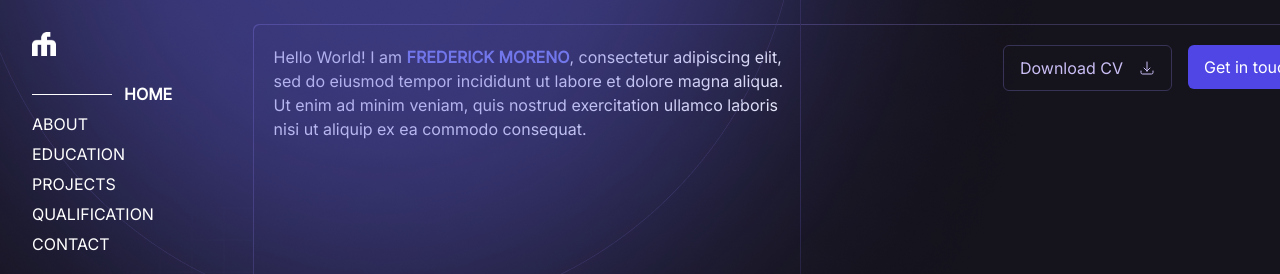
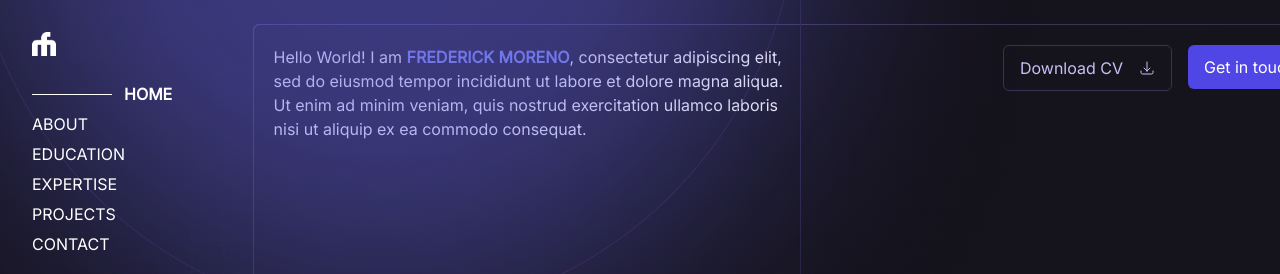
Before and after one commit to fwedwicc/FM-Portfolio, a React (Vite) app in the folder fm-portfolio/: page / in a window 1280 px wide. Shown: the top 274 px of the page. Built offline with nearby package versions, Linux system fonts and the light colour scheme.

Commit message:
Added new section 'Expertise'

```diff
--- a/fm-portfolio/src/App.jsx
+++ b/fm-portfolio/src/App.jsx
@@ -1,5 +1,5 @@
 import React from 'react'
-import { Sidebar, Hero, About, Education, Project } from './components'
+import { Sidebar, Hero, About, Education, Expertise, Project } from './components'
 import useLenisScroll from './hooks/useLenisScroll';
 import useActivateLink from './hooks/useActivateLink';
 
@@ -25,8 +25,12 @@ export default function App() {
       <section ref={(el) => (sectionsRef.current[2] = el)} className='bg-grid-1 bg-contain bg-center bg-no-repeat' id='education'>
         <Education />
       </section>
+      {/* Expertise Section */}
+      <section ref={(el) => (sectionsRef.current[3] = el)} className='h-screen border' id='expertise'>
+        <Expertise />
+      </section>
       {/* Project Section */}
-      <section ref={(el) => (sectionsRef.current[3] = el)} className=' h-screen' id='projects'>
+      <section ref={(el) => (sectionsRef.current[4] = el)} className=' h-screen' id='projects'>
         <Project />
       </section>
     </>
--- /dev/null
+++ b/fm-portfolio/src/components/Expertise.jsx
@@ -0,0 +1,11 @@
+import React from 'react'
+
+const Expertise = () => {
+  return (
+    <div>
+      <h1 className='text-3xl font-bold text-white'>Hello Universe!</h1>
+    </div>
+  )
+}
+
+export default Expertise
--- a/fm-portfolio/src/components/Project.jsx
+++ b/fm-portfolio/src/components/Project.jsx
@@ -32,7 +32,7 @@ const Project = () => {
                     <path stroke="currentColor" strokeLinecap="round" strokeLinejoin="round" strokeWidth="1.5" d="M19 12H5m14 0-4 4m4-4-4-4" />
                   </svg>
                 </Button>
-                <Button text={'View on GitHub'} styles={'z-10 bg-transparent border border-[#373357] text-[#cabef4] flex justify-center items-center gap-4'}>
+                <Button text={'View on GitHub'} styles={'z-10 bg-[#1f1d37]/50 border border-[#4a4473] text-[#cabef4] flex justify-center items-center gap-4'}>
                   <svg className='lg:w-5 w-4 lg:h-5 h-4' aria-hidden="true" xmlns="http://www.w3.org/2000/svg" width="24" height="24" fill="currentColor" viewBox="0 0 24 24">
                     <path fill-rule="evenodd" d="M12.006 2a9.847 9.847 0 0 0-6.484 2.44 10.32 10.32 0 0 0-3.393 6.17 10.48 10.48 0 0 0 1.317 6.955 10.045 10.045 0 0 0 5.4 4.418c.504.095.683-.223.683-.494 0-.245-.01-1.052-.014-1.908-2.78.62-3.366-1.21-3.366-1.21a2.711 2.711 0 0 0-1.11-1.5c-.907-.637.07-.621.07-.621.317.044.62.163.885.346.266.183.487.426.647.71.135.253.318.476.538.655a2.079 2.079 0 0 0 2.37.196c.045-.52.27-1.006.635-1.37-2.219-.259-4.554-1.138-4.554-5.07a4.022 4.022 0 0 1 1.031-2.75 3.77 3.77 0 0 1 .096-2.713s.839-.275 2.749 1.05a9.26 9.26 0 0 1 5.004 0c1.906-1.325 2.74-1.05 2.74-1.05.37.858.406 1.828.101 2.713a4.017 4.017 0 0 1 1.029 2.75c0 3.939-2.339 4.805-4.564 5.058a2.471 2.471 0 0 1 .679 1.897c0 1.372-.012 2.477-.012 2.814 0 .272.18.592.687.492a10.05 10.05 0 0 0 5.388-4.421 10.473 10.473 0 0 0 1.313-6.948 10.32 10.32 0 0 0-3.39-6.165A9.847 9.847 0 0 0 12.007 2Z" clip-rule="evenodd" />
                   </svg>
--- a/fm-portfolio/src/components/index.js
+++ b/fm-portfolio/src/components/index.js
@@ -2,6 +2,7 @@ import Sidebar from './Sidebar'
 import Hero from './Hero'
 import About from './About'
 import Education from './Education'
+import Expertise from './Expertise'
 import Project from './Project'
 
 export {
@@ -9,5 +10,6 @@ export {
   Hero,
   About,
   Education,
+  Expertise,
   Project,
 }
--- a/fm-portfolio/src/constants/index.js
+++ b/fm-portfolio/src/constants/index.js
@@ -32,12 +32,12 @@ export const navLinks = [
     title: 'EDUCATION',
   },
   {
+    id: 'expertise',
+    title: 'EXPERTISE',
+  },
+  {
     id: 'projects',
     title: 'PROJECTS',
-  },
-  {
-    id: 'experience',
-    title: 'QUALIFICATION',
   },
   {
     id: 'contact',
```
